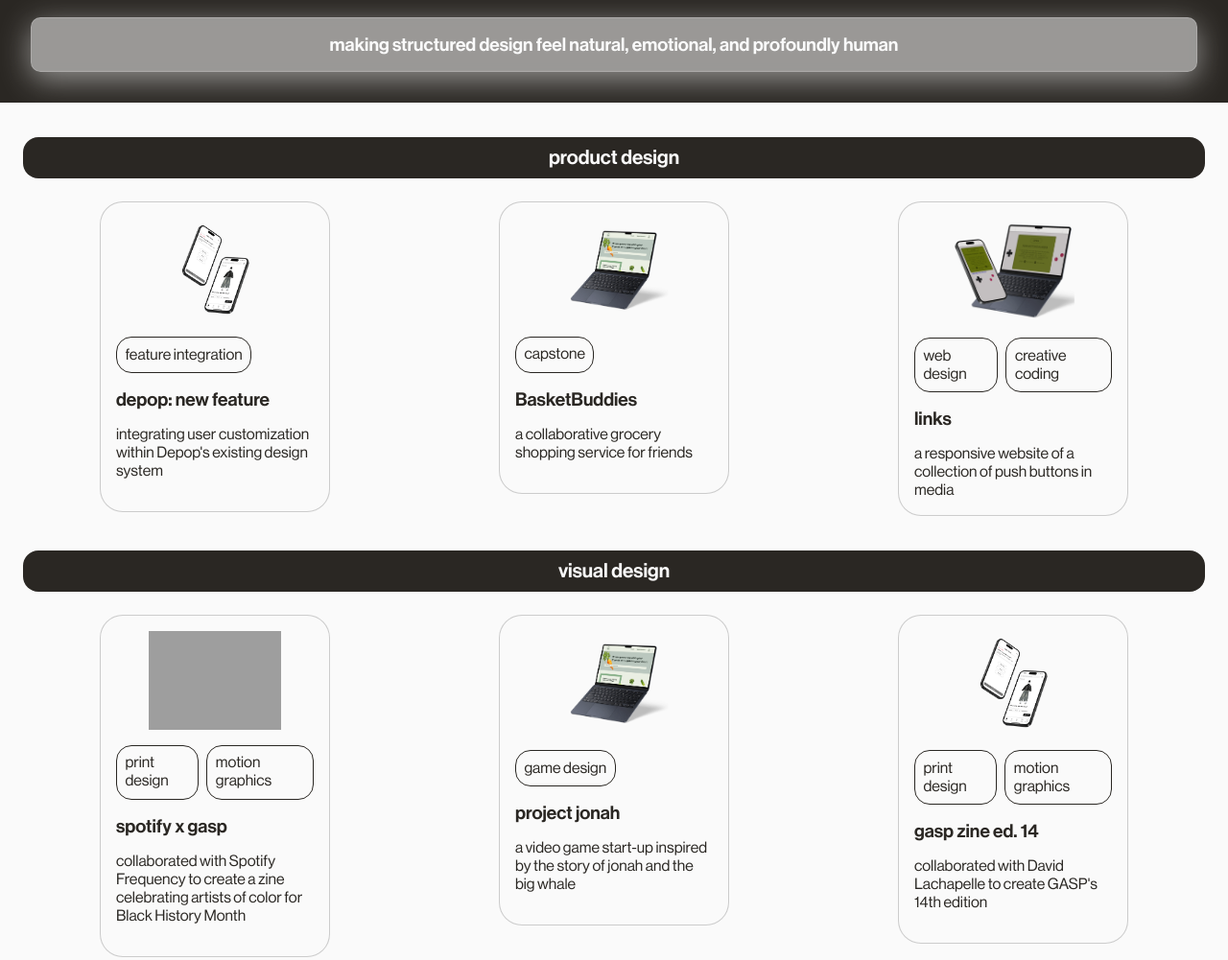
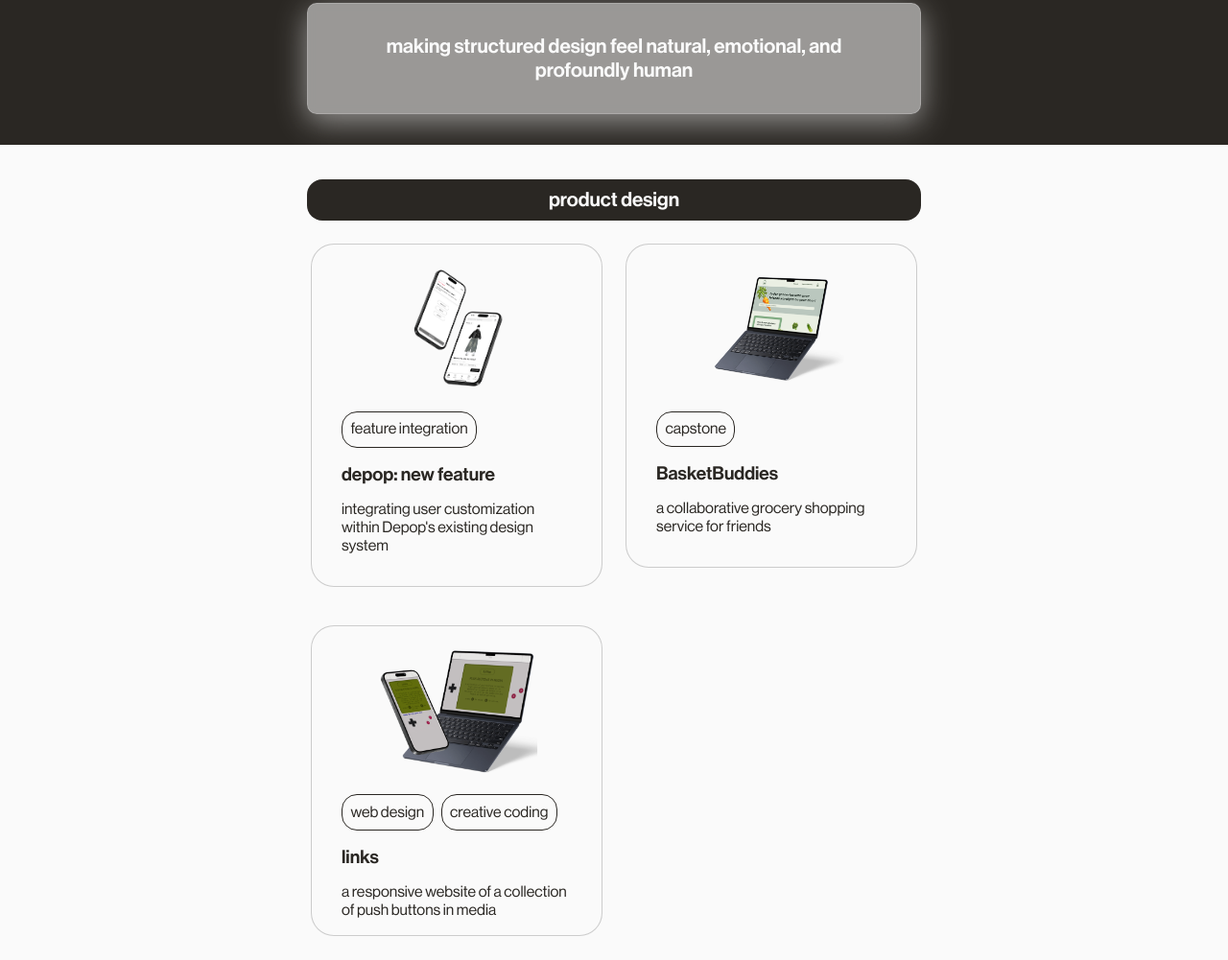
Before and after one commit to hyelynnsuh/hyelynnsuh.github.io, a plain HTML site: page index.html in a window 1280 px wide. Shown: the part 627-1628 px from the top of the page at 96% size. Drawn offline with Linux system fonts and the light colour scheme; grey boxes are pictures that could not be loaded; files whose address does not match are found by name.

Commit message:
800px landing

```diff
--- a/index.html
+++ b/index.html
@@ -81,7 +81,7 @@
 							</div>
 						</a>
 					</li>
-					<li>
+					<li class="glass-card">
 						<a href="projects/basketbuddies.html" class="project">
 							<img class="pre-cover" src="assets/basketbuddies.png">
 							<div class="proj-preview">
@@ -92,7 +92,7 @@
 							</div>
 						</a>
 					</li>
-					<li>
+					<li class="glass-card">
 						<a href="https://hyelynnsuh.github.io/links/" class="project">
 							<img class="pre-cover" src="assets/links.png">
 							<div class="proj-preview">
@@ -110,7 +110,7 @@
 			<section id="visual-design">
 				<h2 class="design-type">visual design</h2>
 				<ul class="project-grid">
-					<li>
+					<li class="glass-card">
 						<a class="project">
 							<img class="pre-cover" src="assets/ZINE_WHITE.gif" id="spotify">
 							<div class="proj-preview">
@@ -124,7 +124,7 @@
 							</div>
 						</a>
 					</li>
-					<li>
+					<li class="glass-card">
 						<a class="project">
 							<img class="pre-cover" src="assets/basketbuddies.png">
 							<div class="proj-preview">
@@ -135,7 +135,7 @@
 							</div>
 						</a>
 					</li>
-					<li>
+					<li class="glass-card">
 						<a class="project">
 							<img class="pre-cover" src="assets/depop.png">
 							<div class="proj-preview">
--- a/stylesheets/common.css
+++ b/stylesheets/common.css
@@ -12,6 +12,7 @@
 	--border-radius: 1rem;
 	--thin-shadow:#a7a7a78d;
 	--lineheight: 24px;
+	--gap: 1rem;
 }
 
 * {
@@ -205,3 +206,12 @@
 	justify-self: center;
 	align-self: center;
 }
+
+
+/* 800PX */
+@media(min-width: 800px) {
+	.logo > img {
+		width: 10%;
+		height: 20%;
+	}
+}
--- a/stylesheets/style.css
+++ b/stylesheets/style.css
@@ -288,6 +288,7 @@
 }
 
 @media (min-width: 800px) {
+
 	/* HERO TEXT */
 	.name {
 		font-size: calc(var(--font-size)*5);
@@ -352,15 +353,31 @@
 	}
 
 
+	/* SUPERPOWER */
+	.super-power {
+		max-width: 40rem;
+		margin: auto;
+		padding: calc(var(--padding)*2);
+		font-size: calc(var(--font-size)*1.3);
+	}
+
+
 	/* PROJECTS */
+	.design-type {
+		max-width: 40rem;
+		margin-left: auto;
+		margin-right: auto;
+	}
+
 	.project-grid {
 		display: grid;
-		grid-template-columns: 1fr 1fr 1fr;
-		padding-left: var(--padding);
-		padding-right: var(--padding);
+		grid-template-columns: 1fr 1fr;
+		gap: var(--gap);
+		max-width: 40rem;
+		margin: auto;
 	}
 
 	.project {
-		max-width: 15rem;
+		max-width: 19rem;
 	}
 }
```
Also changed, not shown: 1 other file.
